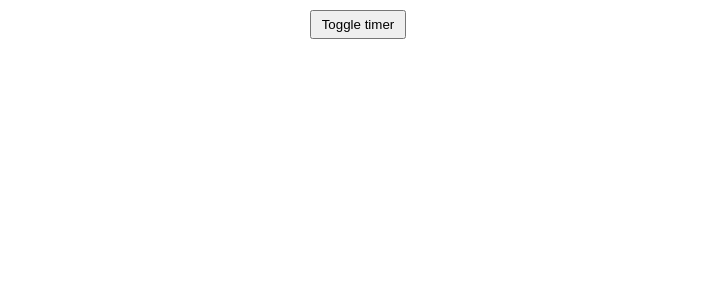
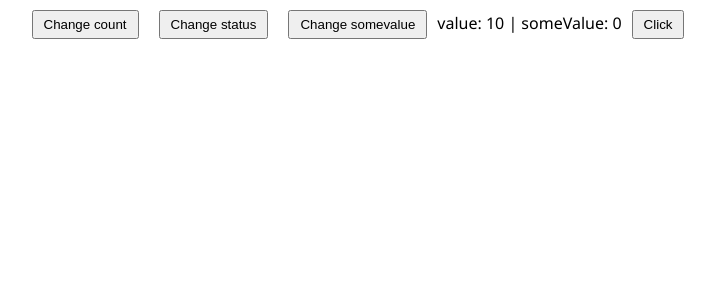
Before and after one commit to vitaliygalata1986/react-study-course_4, a React (Create React App) app: page / in a window 1280 px wide. Shown: the top 300 px of the page, without its empty margins (282-997 px from the left). Built offline with nearby package versions, Linux system fonts and the light colour scheme.

Commit message:
use useState

```diff
--- a/src/App.js
+++ b/src/App.js
@@ -1,13 +1,60 @@
-import Timer from './components/Timer';
-import { useState } from 'react';
+import { useState, useEffect } from 'react';
 import './App.css';
 
 function App() {
-  const [isVisible, setVisible] = useState(false);
+  const [state, setState] = useState({
+    count: 0,
+    isCounting: false,
+  });
+
+  const [value, setValue] = useState(() => {
+    return 10;
+  });
+
+  const [someValue, setSomeValue] = useState(0);
+
+  useEffect(() => {
+    console.log('someValue', someValue);
+  }, [someValue]);
+
+  useEffect(() => {
+    console.log('state', state);
+  }, [state]);
+
+  const handleCount = () => {
+    setState({
+      ...state, // все существующие ключи будут скопированы в state
+      count: state.count + 1,
+    });
+  };
+
+  const handleStatus = () => {
+    setState({
+      ...state,
+      isCounting: !state.isCounting,
+    });
+  };
+
+  const cliker = () => {
+    setValue((prevValue) => {
+      return prevValue + 1;
+    });
+  };
+
+  const handleSomeValue = () => {
+    // setSomeValue((prevValue) => {
+    //   return prevValue + 1;
+    // });
+    setSomeValue(someValue + 1);
+  };
+
   return (
     <div className="App">
-      <button onClick={() => setVisible(!isVisible)}>Toggle timer</button>
-      {isVisible && <Timer />}
+      <button onClick={handleCount}>Change count</button>
+      <button onClick={handleStatus}>Change status</button>
+      <button onClick={handleSomeValue}>Change somevalue</button>
+      value: {value} | someValue: {someValue}
+      <button onClick={cliker}>Click</button>
     </div>
   );
 }
```
